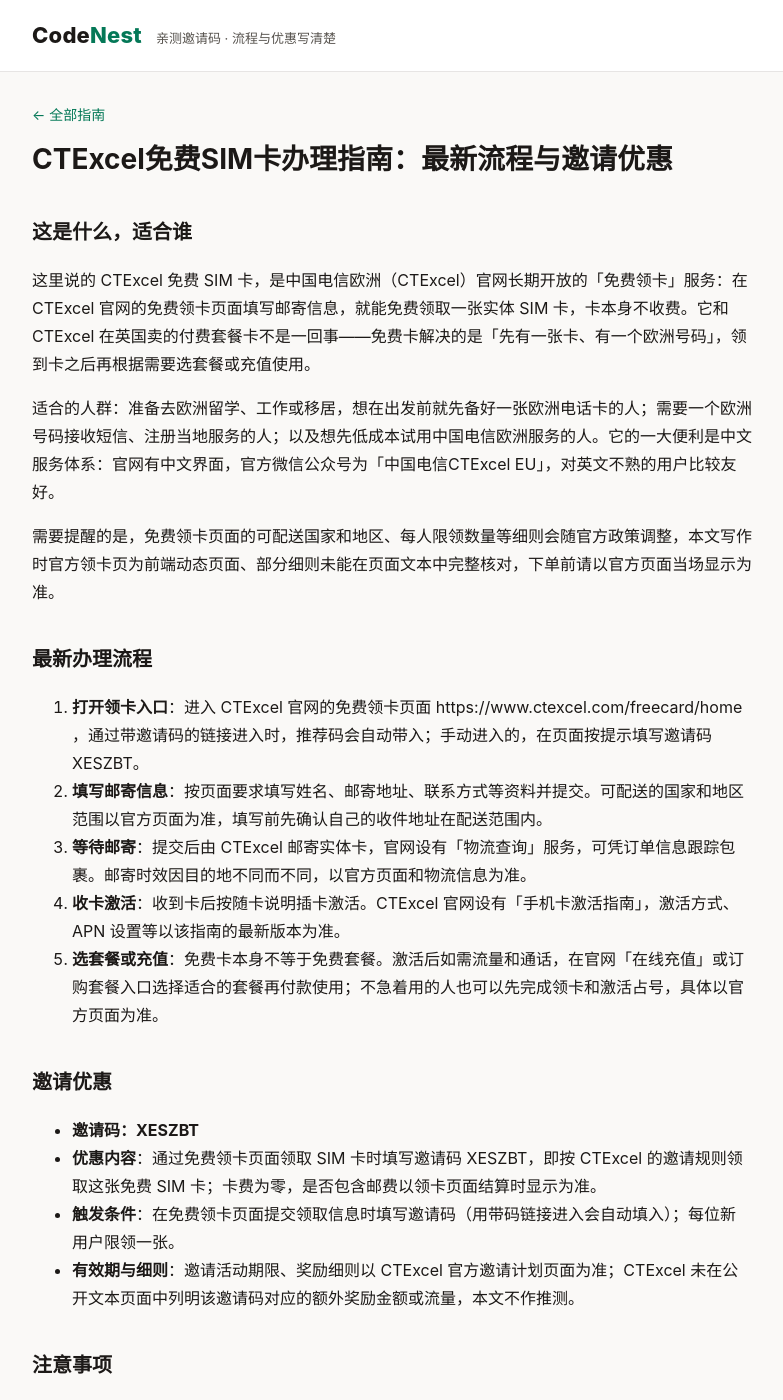
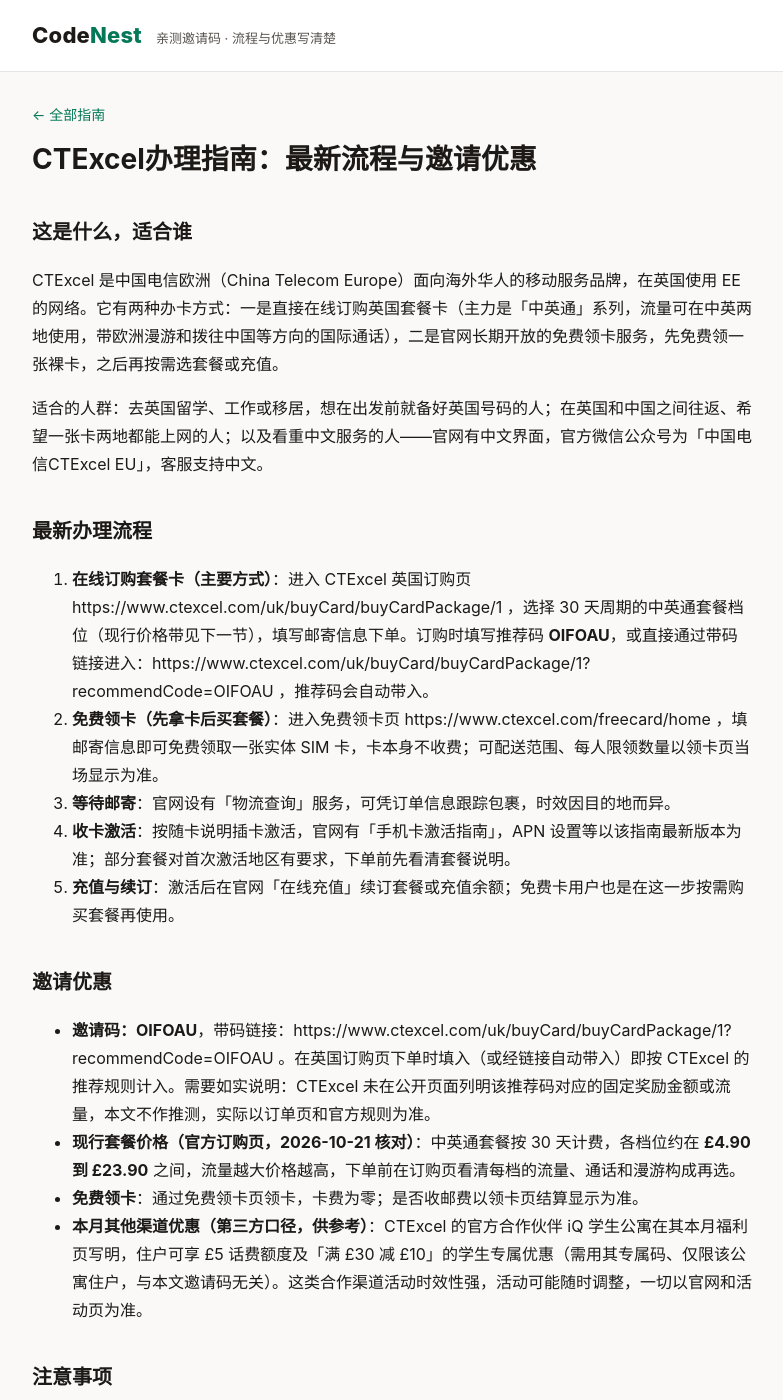
Before and after one commit to ovovdev/codenest, a Jekyll site: the page built from articles/ctexcel-free.md, in a window 1280 px wide and 1400 px high. Shown: the whole window, without its empty margins (248-1031 px from the left). Built offline with Jekyll 4.4.1, drawn with Linux system fonts in a browser that asks for light colours; some of the changed text lies outside the part shown.

Commit message:
CTExcel: single guide now uses code OIFOAU with current offers; homepage updated

```diff
--- a/articles/ctexcel-free.md
+++ b/articles/ctexcel-free.md
@@ -1,45 +1,44 @@
 ---
 layout: default
-title: "CTExcel免费SIM卡办理指南：最新流程与邀请优惠"
+title: "CTExcel办理指南：最新流程与邀请优惠"
 permalink: /ctexcel-free/
 ---
 
-# CTExcel免费SIM卡办理指南：最新流程与邀请优惠
+# CTExcel办理指南：最新流程与邀请优惠
 
 ## 这是什么，适合谁
 
-这里说的 CTExcel 免费 SIM 卡，是中国电信欧洲（CTExcel）官网长期开放的「免费领卡」服务：在 CTExcel 官网的免费领卡页面填写邮寄信息，就能免费领取一张实体 SIM 卡，卡本身不收费。它和 CTExcel 在英国卖的付费套餐卡不是一回事——免费卡解决的是「先有一张卡、有一个欧洲号码」，领到卡之后再根据需要选套餐或充值使用。
+CTExcel 是中国电信欧洲（China Telecom Europe）面向海外华人的移动服务品牌，在英国使用 EE 的网络。它有两种办卡方式：一是直接在线订购英国套餐卡（主力是「中英通」系列，流量可在中英两地使用，带欧洲漫游和拨往中国等方向的国际通话），二是官网长期开放的免费领卡服务，先免费领一张裸卡，之后再按需选套餐或充值。
 
-适合的人群：准备去欧洲留学、工作或移居，想在出发前就先备好一张欧洲电话卡的人；需要一个欧洲号码接收短信、注册当地服务的人；以及想先低成本试用中国电信欧洲服务的人。它的一大便利是中文服务体系：官网有中文界面，官方微信公众号为「中国电信CTExcel EU」，对英文不熟的用户比较友好。
-
-需要提醒的是，免费领卡页面的可配送国家和地区、每人限领数量等细则会随官方政策调整，本文写作时官方领卡页为前端动态页面、部分细则未能在页面文本中完整核对，下单前请以官方页面当场显示为准。
+适合的人群：去英国留学、工作或移居，想在出发前就备好英国号码的人；在英国和中国之间往返、希望一张卡两地都能上网的人；以及看重中文服务的人——官网有中文界面，官方微信公众号为「中国电信CTExcel EU」，客服支持中文。
 
 ## 最新办理流程
 
-1. **打开领卡入口**：进入 CTExcel 官网的免费领卡页面 https://www.ctexcel.com/freecard/home ，通过带邀请码的链接进入时，推荐码会自动带入；手动进入的，在页面按提示填写邀请码 XESZBT。
-2. **填写邮寄信息**：按页面要求填写姓名、邮寄地址、联系方式等资料并提交。可配送的国家和地区范围以官方页面为准，填写前先确认自己的收件地址在配送范围内。
-3. **等待邮寄**：提交后由 CTExcel 邮寄实体卡，官网设有「物流查询」服务，可凭订单信息跟踪包裹。邮寄时效因目的地不同而不同，以官方页面和物流信息为准。
-4. **收卡激活**：收到卡后按随卡说明插卡激活。CTExcel 官网设有「手机卡激活指南」，激活方式、APN 设置等以该指南的最新版本为准。
-5. **选套餐或充值**：免费卡本身不等于免费套餐。激活后如需流量和通话，在官网「在线充值」或订购套餐入口选择适合的套餐再付款使用；不急着用的人也可以先完成领卡和激活占号，具体以官方页面为准。
+1. **在线订购套餐卡（主要方式）**：进入 CTExcel 英国订购页 https://www.ctexcel.com/uk/buyCard/buyCardPackage/1 ，选择 30 天周期的中英通套餐档位（现行价格带见下一节），填写邮寄信息下单。订购时填写推荐码 **OIFOAU**，或直接通过带码链接进入：https://www.ctexcel.com/uk/buyCard/buyCardPackage/1?recommendCode=OIFOAU ，推荐码会自动带入。
+2. **免费领卡（先拿卡后买套餐）**：进入免费领卡页 https://www.ctexcel.com/freecard/home ，填邮寄信息即可免费领取一张实体 SIM 卡，卡本身不收费；可配送范围、每人限领数量以领卡页当场显示为准。
+3. **等待邮寄**：官网设有「物流查询」服务，可凭订单信息跟踪包裹，时效因目的地而异。
+4. **收卡激活**：按随卡说明插卡激活，官网有「手机卡激活指南」，APN 设置等以该指南最新版本为准；部分套餐对首次激活地区有要求，下单前先看清套餐说明。
+5. **充值与续订**：激活后在官网「在线充值」续订套餐或充值余额；免费卡用户也是在这一步按需购买套餐再使用。
 
 ## 邀请优惠
 
-- **邀请码：XESZBT**
-- **优惠内容**：通过免费领卡页面领取 SIM 卡时填写邀请码 XESZBT，即按 CTExcel 的邀请规则领取这张免费 SIM 卡；卡费为零，是否包含邮费以领卡页面结算时显示为准。
-- **触发条件**：在免费领卡页面提交领取信息时填写邀请码（用带码链接进入会自动填入）；每位新用户限领一张。
-- **有效期与细则**：邀请活动期限、奖励细则以 CTExcel 官方邀请计划页面为准；CTExcel 未在公开文本页面中列明该邀请码对应的额外奖励金额或流量，本文不作推测。
+- **邀请码：OIFOAU**，带码链接：https://www.ctexcel.com/uk/buyCard/buyCardPackage/1?recommendCode=OIFOAU 。在英国订购页下单时填入（或经链接自动带入）即按 CTExcel 的推荐规则计入。需要如实说明：CTExcel 未在公开页面列明该推荐码对应的固定奖励金额或流量，本文不作推测，实际以订单页和官方规则为准。
+- **现行套餐价格（官方订购页，2026-10-21 核对）**：中英通套餐按 30 天计费，各档位约在 **£4.90 到 £23.90** 之间，流量越大价格越高，下单前在订购页看清每档的流量、通话和漫游构成再选。
+- **免费领卡**：通过免费领卡页领卡，卡费为零；是否收邮费以领卡页结算显示为准。
+- **本月其他渠道优惠（第三方口径，供参考）**：CTExcel 的官方合作伙伴 iQ 学生公寓在其本月福利页写明，住户可享 £5 话费额度及「满 £30 减 £10」的学生专属优惠（需用其专属码、仅限该公寓住户，与本文邀请码无关）。这类合作渠道活动时效性强，活动可能随时调整，一切以官网和活动页为准。
 
 ## 注意事项
 
-- **不要和英国付费卡混淆**：免费卡是官网的领卡服务，领的是裸卡；CTExcel UK 的英国卡套餐是付费订购的套餐卡（按 30 天收费），两者入口、规则都不同，需要英国套餐的人请看英国卡套餐页面，不要在免费领卡页找套餐价格。
-- **实名要求因国家而异**：欧洲各国对 SIM 卡的实名规定不同——有些国家（如德国、意大利、西班牙）购卡或激活时依法需要出示身份证件，有些国家则没有这一要求。领卡和激活时如页面要求提交证件信息，按官方指引办理，具体以官方页面为准。
-- **号码保留**：长期不充值、不使用可能导致号码被回收。如需长期保留号码，激活后留意官网的保号规则，或咨询官方客服（邮箱 help@ctexcel.com）确认最低成本的保号方式。
-- **适用地区**：配送范围和卡的可用范围都以 CTExcel 官方页面为准；身在配送范围之外时无法领取，不要借用他人地址代收以免激活信息不一致。
+- **两种办卡方式别混淆**：免费领卡领的是裸卡，不含套餐；要流量和通话，要么直接订购套餐卡，要么领卡激活后再买套餐。
+- **实名要求因国家而异**：欧洲各国对 SIM 卡实名规定不同，部分国家激活时依法需要身份证件；页面要求提交证件时按官方指引办理。
+- **号码保留**：长期不充值、不使用可能导致号码被回收；需要长期保号的，激活后留意官网保号规则或问客服（邮箱 help@ctexcel.com）确认最低成本的保号方式。
+- **价格与活动会变**：套餐档位、赠送和渠道优惠都可能调整，下单前以订购页结算金额为准，不要按旧攻略的价格预期下单。
 
 ## 官方来源
 
+- CTExcel 英国订购页（套餐档位与价格，动态页面，内容于 2026-10-21 核对）：https://www.ctexcel.com/uk/buyCard/buyCardPackage/1
 - CTExcel 免费领卡页面：https://www.ctexcel.com/freecard/home
 - CTExcel 官网（欧洲）：https://www.ctexcel.com/
-- CTExcel 英国站服务导航（免费领卡、物流查询、在线充值、手机卡激活指南等入口）：https://www.ctexcel.com/uk/buyCard/buyCardPackage/1
+- 官方合作伙伴 iQ 学生公寓福利页（CTExcel 学生优惠口径，2026-10 核对）：https://www.iqstudentaccommodation.com/benefits
 - 官方客服邮箱：help@ctexcel.com（见 CTExcel 官网页面）
-- 核对日期：2026-10-21（注：免费领卡页为动态页面，细则以打开页面时官方显示为准）
+- 核对日期：2026-10-21
```
Also changed, not shown: index.md (+1 -2 lines).
